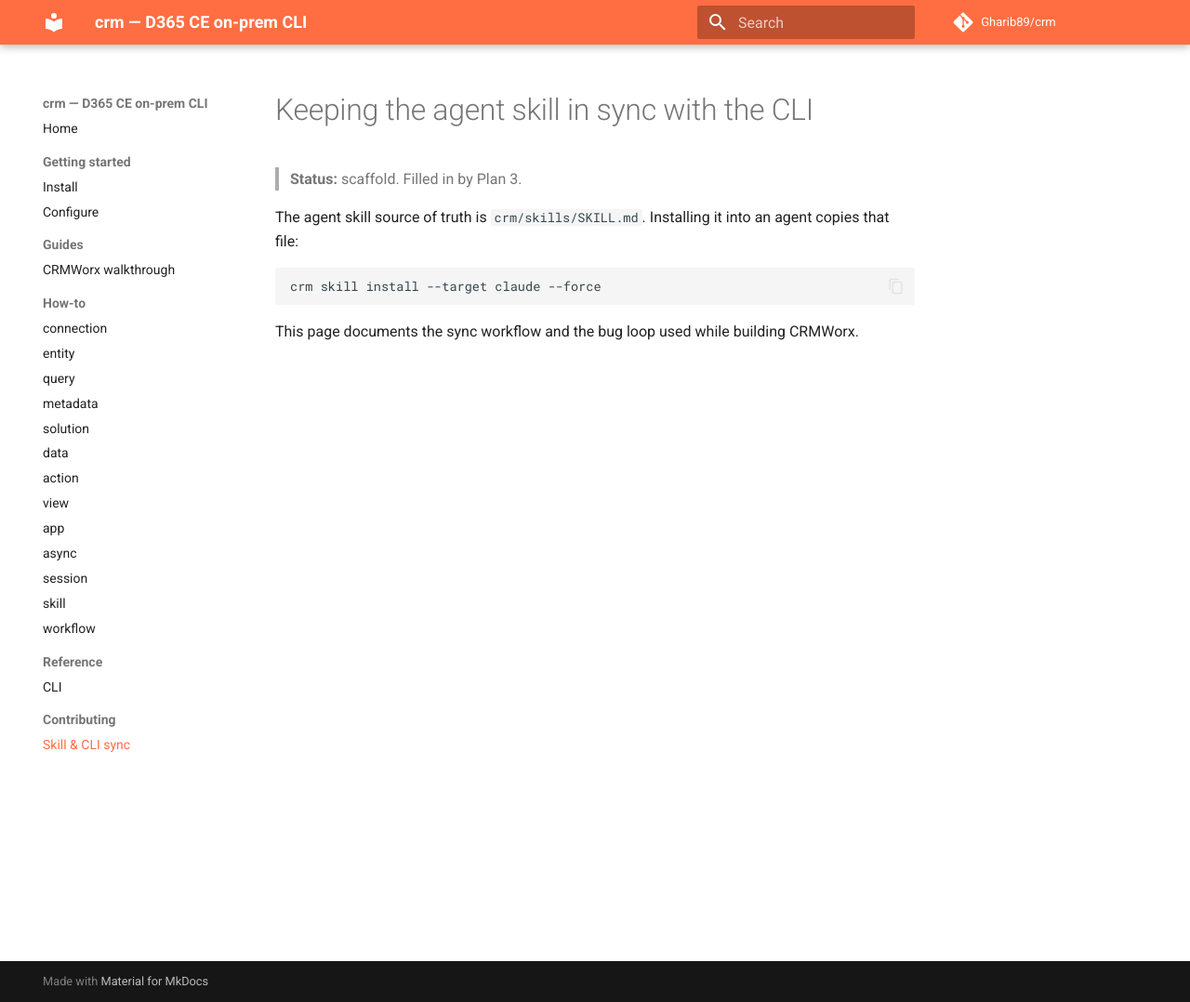
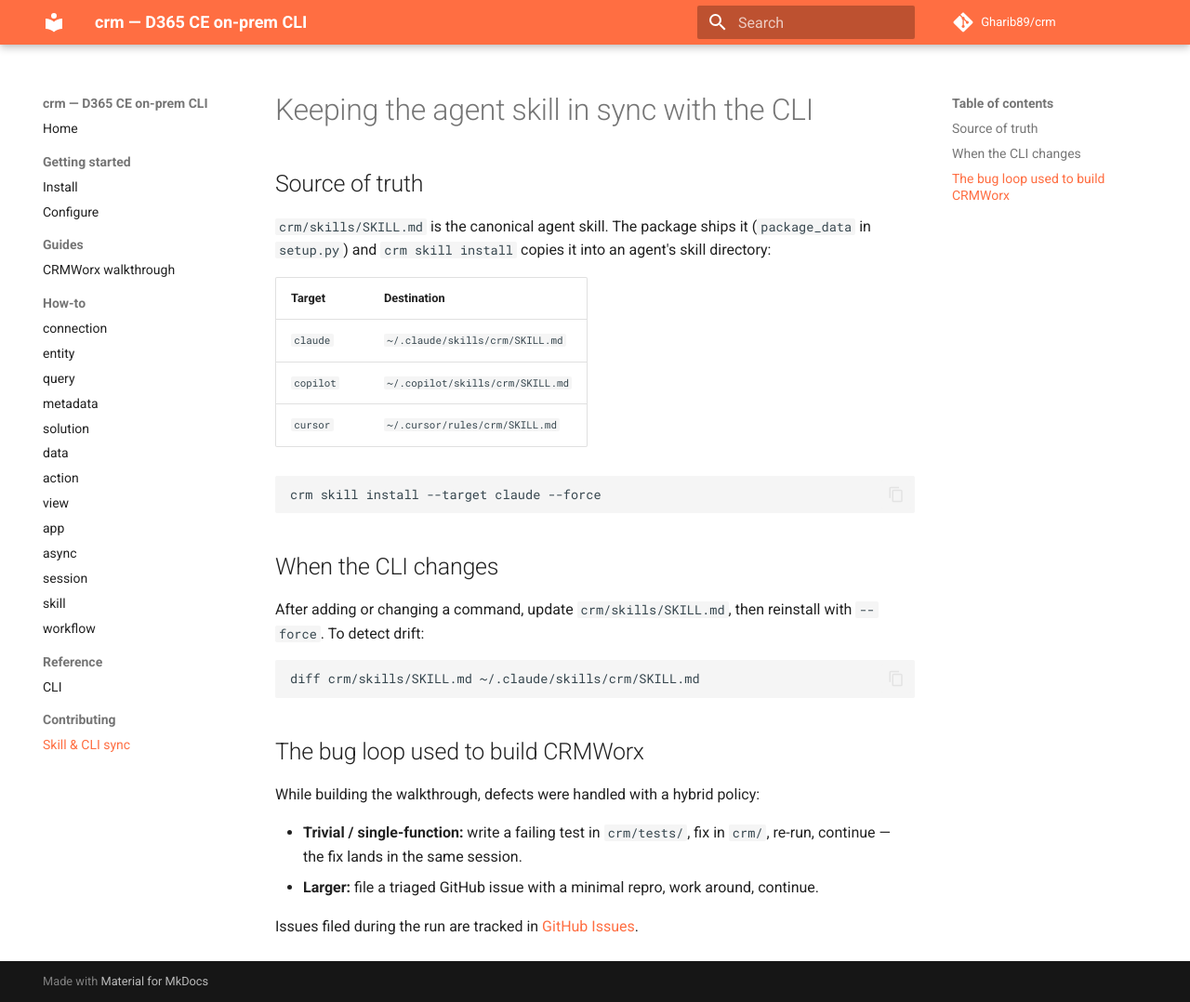
Before and after one commit to Gharib89/crm, an MkDocs documentation site: the page built from docs/contributing/skill-and-cli.md, in a window 1280 px wide and 1078 px high. Shown: the whole window at 93% size. Built offline with MkDocs 1.6.1 and Material for MkDocs 9.7.7, drawn with Linux system fonts in a browser that asks for light colours; comment, search, counter and statistics services are not loaded.

Commit message:
docs: document skill/CLI sync workflow and bug loop
Co-Authored-By: Claude Sonnet 4.6 <noreply@anthropic.com>

````diff
--- a/docs/contributing/skill-and-cli.md
+++ b/docs/contributing/skill-and-cli.md
@@ -1,12 +1,37 @@
 # Keeping the agent skill in sync with the CLI
 
-> **Status:** scaffold. Filled in by Plan 3.
+## Source of truth
 
-The agent skill source of truth is `crm/skills/SKILL.md`. Installing it into an agent
-copies that file:
+`crm/skills/SKILL.md` is the canonical agent skill. The package ships it
+(`package_data` in `setup.py`) and `crm skill install` copies it into an agent's
+skill directory:
+
+| Target | Destination |
+| --- | --- |
+| `claude` | `~/.claude/skills/crm/SKILL.md` |
+| `copilot` | `~/.copilot/skills/crm/SKILL.md` |
+| `cursor` | `~/.cursor/rules/crm/SKILL.md` |
 
 ```bash
 crm skill install --target claude --force
 ```
 
-This page documents the sync workflow and the bug loop used while building CRMWorx.
+## When the CLI changes
+
+After adding or changing a command, update `crm/skills/SKILL.md`, then reinstall with
+`--force`. To detect drift:
+
+```bash
+diff crm/skills/SKILL.md ~/.claude/skills/crm/SKILL.md
+```
+
+## The bug loop used to build CRMWorx
+
+While building the walkthrough, defects were handled with a hybrid policy:
+
+- **Trivial / single-function:** write a failing test in `crm/tests/`, fix in `crm/`,
+  re-run, continue — the fix lands in the same session.
+- **Larger:** file a triaged GitHub issue with a minimal repro, work around, continue.
+
+Issues filed during the run are tracked in
+[GitHub Issues](https://github.com/Gharib89/crm/issues).
````
